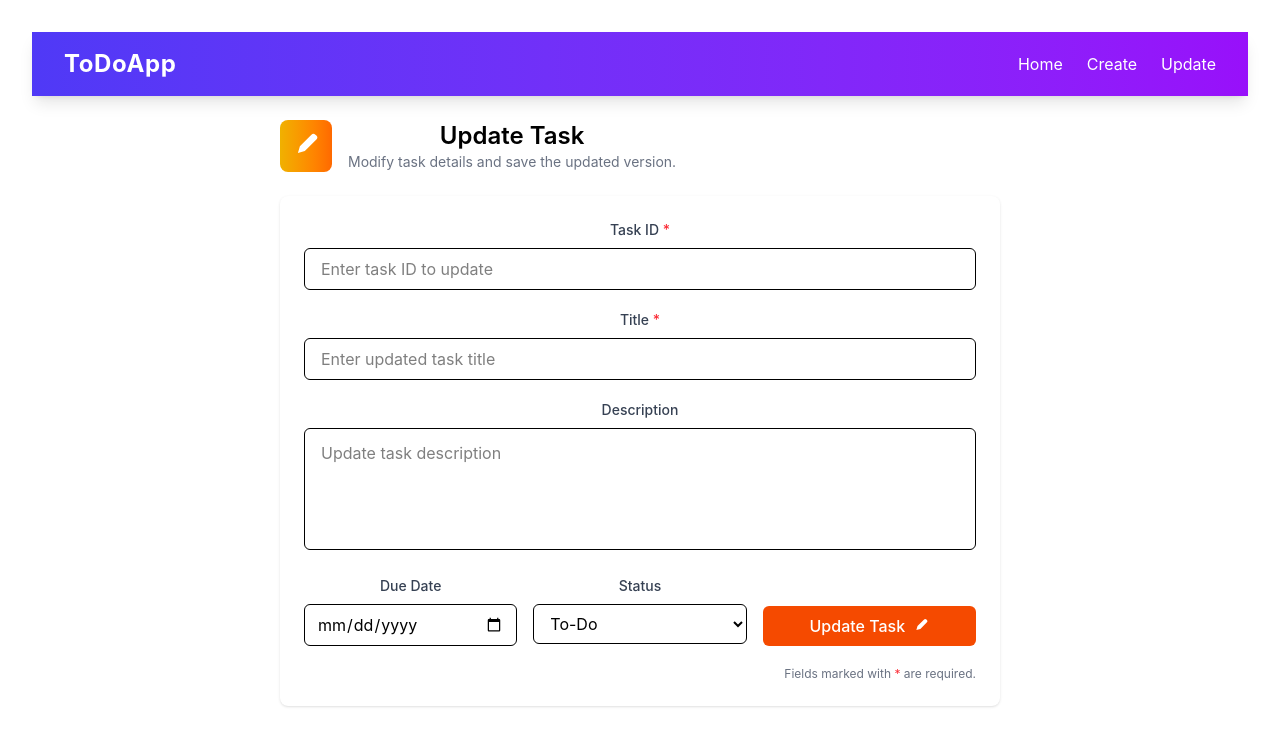
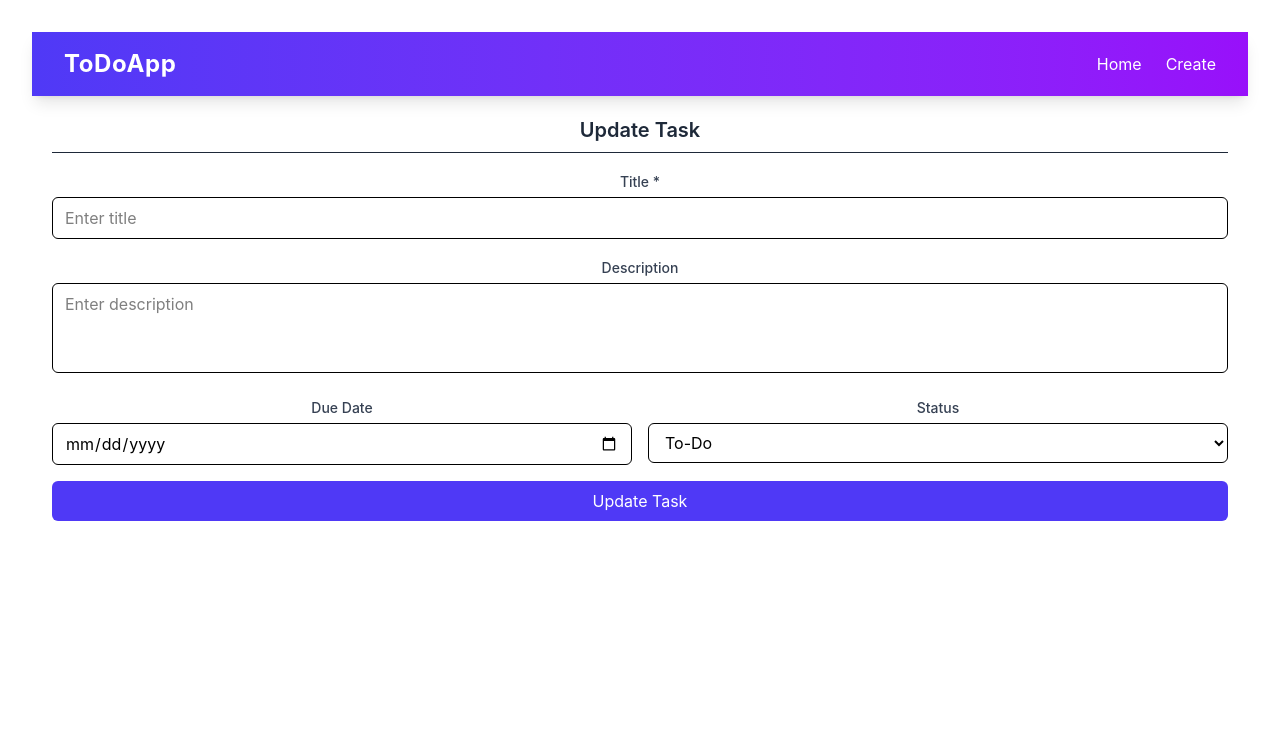
Before and after one commit to shivam13456/task-management, a React (Vite) app in the folder frontend/task-management-frontend/: page /update-task in a window 1280 px wide. Shown: the top 746 px of the page. Built offline with nearby package versions, Linux system fonts and the light colour scheme.

Commit message:
ui improvement

```diff
--- a/frontend/task-management-frontend/src/components/NavBar.jsx
+++ b/frontend/task-management-frontend/src/components/NavBar.jsx
@@ -17,7 +17,6 @@ const Navbar = () => {
           <div className="hidden md:flex space-x-6">
             <Link to="/home" className="text-white hover:text-gray-200 transition duration-200">Home</Link>
             <Link to="/create-task" className="text-white hover:text-gray-200 transition duration-200">Create</Link>
-            <Link to="/update-task" className="text-white hover:text-gray-200 transition duration-200">Update</Link>
           </div>
 
           <div className="md:hidden flex items-center">
@@ -38,9 +37,8 @@ const Navbar = () => {
 
       {menuOpen && (
         <div className="md:hidden bg-indigo-700">
-          <Link to="/" className="block px-4 py-2 text-white hover:bg-indigo-500" onClick={() => setMenuOpen(false)}>Home</Link>
+          <Link to="/home" className="block px-4 py-2 text-white hover:bg-indigo-500" onClick={() => setMenuOpen(false)}>Home</Link>
           <Link to="/create-task" className="block px-4 py-2 text-white hover:bg-indigo-500" onClick={() => setMenuOpen(false)}>Create</Link>
-          <Link to="/update-task" className="block px-4 py-2 text-white hover:bg-indigo-500" onClick={() => setMenuOpen(false)}>Update</Link>
         </div>
       )}
     </nav>
--- a/frontend/task-management-frontend/src/pages/Home.jsx
+++ b/frontend/task-management-frontend/src/pages/Home.jsx
@@ -1,11 +1,14 @@
 import { useEffect, useState } from "react";
 import axios from "axios";
+import UpdateTask from "./UpdateTask";
 
 const Home = () => {
   const [tasks, setTasks] = useState([]);
   const [selectedTask, setSelectedTask] = useState(null);
   const [confirmDeleteId, setConfirmDeleteId] = useState(null);
   const [confirmDeleteAll, setConfirmDeleteAll] = useState(false);
+  const [updateModal, setUpdateModal] = useState(false);
+  const [taskToUpdate, setTaskToUpdate] = useState(null);
 
   const fetchTasks = async () => {
     try {
@@ -14,27 +17,47 @@ const Home = () => {
       );
       setTasks(response.data.data);
     } catch (error) {
-      console.error("Error fetching tasks:", error);
+      console.log("Error fetching tasks:", error);
     }
   };
 
   const handleDelete = async (id) => {
     try {
-      await axios.delete(`${import.meta.env.VITE_API_BASE_URL}/tasks/${id}`);
+      await axios.post(`${import.meta.env.VITE_API_BASE_URL}/user/DeleteTask`, {
+        id,
+      });
       setTasks(tasks.filter((task) => task._id !== id));
       setConfirmDeleteId(null);
     } catch (error) {
-      console.error("Error deleting task:", error);
+      console.log("Error deleting task:", error);
     }
   };
 
   const handleDeleteAll = async () => {
     try {
-      await axios.delete(`${import.meta.env.VITE_API_BASE_URL}/tasks`);
+      await axios.delete(`${import.meta.env.VITE_API_BASE_URL}/user/DeleteTask`);
       setTasks([]);
       setConfirmDeleteAll(false);
     } catch (error) {
-      console.error("Error deleting all tasks:", error);
+      console.log("Error deleting all tasks:", error);
+    }
+  };
+
+  const handleUpdate = async (updatedTask) => {
+    try {
+      await axios.post(
+        `${import.meta.env.VITE_API_BASE_URL}/user/UpdateTask`,
+        updatedTask
+      );
+      setTasks((prev) =>
+        prev.map((t) =>
+          t._id === updatedTask.id ? { ...t, ...updatedTask } : t
+        )
+      );
+      setUpdateModal(false);
+      setTaskToUpdate(null);
+    } catch (error) {
+      console.log("Error updating task:", error);
     }
   };
 
@@ -80,6 +103,15 @@ const Home = () => {
                     Read
                   </button>
                   <button
+                    onClick={() => {
+                      setTaskToUpdate(task);
+                      setUpdateModal(true);
+                    }}
+                    className="bg-yellow-500 text-white px-3 py-2 rounded-xl hover:bg-yellow-600 transition"
+                  >
+                    Update
+                  </button>
+                  <button
                     onClick={() => setConfirmDeleteId(task._id)}
                     className="bg-red-500 text-white px-3 py-2 rounded-xl hover:bg-red-600 transition"
                   >
@@ -123,6 +155,26 @@ const Home = () => {
                 Close
               </button>
             </div>
+          </div>
+        </div>
+      )}
+
+      {updateModal && (
+        <div className="fixed inset-0 bg-black/60 backdrop-blur-sm flex justify-center items-center z-50 animate-fadeIn overflow-y-auto">
+          <div className="bg-white rounded-2xl shadow-2xl w-11/12 max-w-2xl my-10 relative">
+            <button
+              onClick={() => {
+                setUpdateModal(false);
+                setTaskToUpdate(null);
+              }}
+              className="absolute top-3 right-3 bg-gray-700 text-white px-3 py-1 rounded-full hover:bg-gray-800"
+            >
+              ✕
+            </button>
+            <UpdateTask
+              onUpdate={handleUpdate}
+              existingTask={taskToUpdate}
+            />
           </div>
         </div>
       )}
--- a/frontend/task-management-frontend/src/pages/UpdateTask.jsx
+++ b/frontend/task-management-frontend/src/pages/UpdateTask.jsx
@@ -1,120 +1,109 @@
-import { useState } from "react";
+import { useState, useEffect } from "react";
 
-const UpdateTask = ({ onUpdate }) => {
-  const [taskId, setTaskId] = useState("");
+const UpdateTask = ({ onUpdate, existingTask }) => {
   const [title, setTitle] = useState("");
   const [description, setDescription] = useState("");
   const [dueDate, setDueDate] = useState("");
   const [status, setStatus] = useState("todo");
-  const [error, setError] = useState("");
-  const [success, setSuccess] = useState("");
+  const [message, setMessage] = useState("");
 
-  function handleSubmit(e) {
+  useEffect(() => {
+    if (existingTask) {
+      setTitle(existingTask.title || "");
+      setDescription(existingTask.description || "");
+      setDueDate(existingTask.dueDate ? existingTask.dueDate.split("T")[0] : "");
+      setStatus(existingTask.status || "todo");
+    }
+  }, [existingTask]);
+
+  const handleSubmit = (e) => {
     e.preventDefault();
-    if (!taskId.trim() || !title.trim()) {
-      setError("Task ID and Title are required.");
+    if (!title.trim()) {
+      setMessage("Title is required.");
       return;
     }
-    setError("");
     const updatedTask = {
-      id: taskId.trim(),
+      id: existingTask._id,
       title: title.trim(),
       description: description.trim(),
-      dueDate: dueDate || null,
+      dueDate,
       status,
-      updatedAt: new Date().toISOString()
+      updatedAt: new Date().toISOString(),
     };
-    if (onUpdate) onUpdate(updatedTask);
-    setSuccess("Task updated successfully!");
-    setTimeout(() => setSuccess(""), 2000);
-  }
+    onUpdate(updatedTask);
+    setMessage("Task updated successfully!");
+    setTimeout(() => setMessage(""), 2000);
+  };
 
   return (
-    <div className="max-w-3xl mx-auto p-6">
-      <div className="flex items-center gap-4 mb-6">
-        <div className="bg-gradient-to-r from-yellow-500 to-orange-500 p-3 rounded-lg text-white">
-          <svg xmlns="http://www.w3.org/2000/svg" className="h-7 w-7" viewBox="0 0 20 20" fill="currentColor">
-            <path d="M17.414 2.586a2 2 0 010 2.828L9.172 13.657l-4.95 1.414 1.414-4.95 8.243-8.243a2 2 0 012.828 0z" />
-          </svg>
-        </div>
+    <div className="p-5">
+      <h2 className="text-xl font-semibold mb-4 text-gray-800 border-b pb-2">
+        Update Task
+      </h2>
+
+      <form onSubmit={handleSubmit} className="space-y-4">
         <div>
-          <h2 className="text-2xl font-semibold">Update Task</h2>
-          <p className="text-sm text-gray-500">Modify task details and save the updated version.</p>
-        </div>
-      </div>
-
-      <form onSubmit={handleSubmit} className="bg-white shadow-sm rounded-lg p-6 space-y-5">
-        <div>
-          <label className="block text-sm font-medium text-gray-700 mb-2">Task ID <span className="text-red-500">*</span></label>
+          <label className="text-sm font-medium text-gray-700">Title *</label>
           <input
-            value={taskId}
-            onChange={(e) => setTaskId(e.target.value)}
-            placeholder="Enter task ID to update"
-            className="w-full px-4 py-2 border rounded-md focus:outline-none focus:ring-2 focus:ring-orange-400"
+            value={title}
+            onChange={(e) => setTitle(e.target.value)}
+            placeholder="Enter title"
+            className="w-full px-3 py-2 mt-1 border rounded-md focus:outline-none focus:ring-2 focus:ring-indigo-400"
           />
         </div>
 
         <div>
-          <label className="block text-sm font-medium text-gray-700 mb-2">Title <span className="text-red-500">*</span></label>
-          <input
-            value={title}
-            onChange={(e) => setTitle(e.target.value)}
-            placeholder="Enter updated task title"
-            className="w-full px-4 py-2 border rounded-md focus:outline-none focus:ring-2 focus:ring-orange-400"
-          />
-          {error && <p className="text-sm text-red-500 mt-2">{error}</p>}
-        </div>
-
-        <div>
-          <label className="text-sm font-medium text-gray-700 mb-2 block">Description</label>
+          <label className="text-sm font-medium text-gray-700">Description</label>
           <textarea
             value={description}
             onChange={(e) => setDescription(e.target.value)}
-            placeholder="Update task description"
-            rows={4}
-            className="w-full px-4 py-3 border rounded-md focus:outline-none focus:ring-2 focus:ring-orange-400 resize-none"
+            placeholder="Enter description"
+            rows={3}
+            className="w-full px-3 py-2 mt-1 border rounded-md focus:outline-none focus:ring-2 focus:ring-indigo-400 resize-none"
           />
         </div>
 
-        <div className="grid grid-cols-1 md:grid-cols-3 gap-4">
+        <div className="grid grid-cols-2 gap-4">
           <div>
-            <label className="block text-sm font-medium text-gray-700 mb-2">Due Date</label>
+            <label className="text-sm font-medium text-gray-700">Due Date</label>
             <input
               type="date"
               value={dueDate}
               onChange={(e) => setDueDate(e.target.value)}
-              className="w-full px-3 py-2 border rounded-md focus:outline-none focus:ring-2 focus:ring-orange-400"
+              className="w-full px-3 py-2 mt-1 border rounded-md focus:outline-none focus:ring-2 focus:ring-indigo-400"
             />
           </div>
 
           <div>
-            <label className="block text-sm font-medium text-gray-700 mb-2">Status</label>
+            <label className="text-sm font-medium text-gray-700">Status</label>
             <select
               value={status}
               onChange={(e) => setStatus(e.target.value)}
-              className="w-full px-3 py-2 border rounded-md focus:outline-none focus:ring-2 focus:ring-orange-400"
+              className="w-full px-3 py-2 mt-1 border rounded-md focus:outline-none focus:ring-2 focus:ring-indigo-400"
             >
               <option value="todo">To-Do</option>
               <option value="inprogress">In Progress</option>
               <option value="completed">Completed</option>
             </select>
           </div>
-
-          <div className="flex items-end">
-            <button
-              type="submit"
-              className="w-full inline-flex items-center justify-center gap-2 px-4 py-2 bg-orange-600 text-white font-medium rounded-md hover:bg-orange-700"
-            >
-              Update Task
-              <svg xmlns="http://www.w3.org/2000/svg" className="h-4 w-4" viewBox="0 0 20 20" fill="currentColor">
-                <path d="M17.414 2.586a2 2 0 010 2.828L9.172 13.657l-4.95 1.414 1.414-4.95 8.243-8.243a2 2 0 012.828 0z" />
-              </svg>
-            </button>
-          </div>
         </div>
 
-        {success && <p className="text-green-600 text-sm text-center">{success}</p>}
-        <div className="text-right text-xs text-gray-500">Fields marked with <span className="text-red-500">*</span> are required.</div>
+        {message && (
+          <p
+            className={`text-sm text-center ${
+              message.includes("success") ? "text-green-600" : "text-red-500"
+            }`}
+          >
+            {message}
+          </p>
+        )}
+
+        <button
+          type="submit"
+          className="w-full bg-indigo-600 text-white py-2 rounded-md hover:bg-indigo-700 transition"
+        >
+          Update Task
+        </button>
       </form>
     </div>
   );
```
